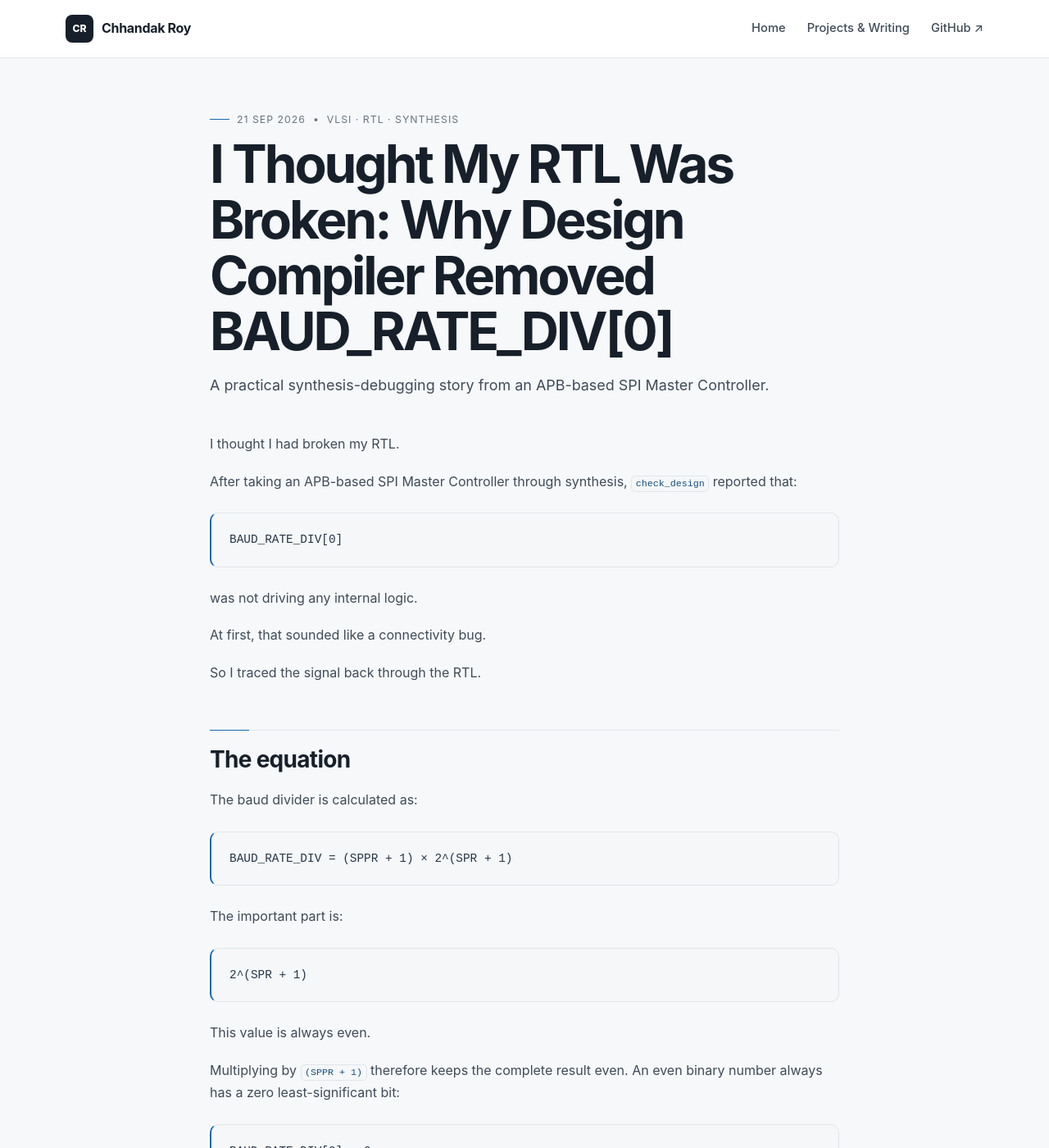
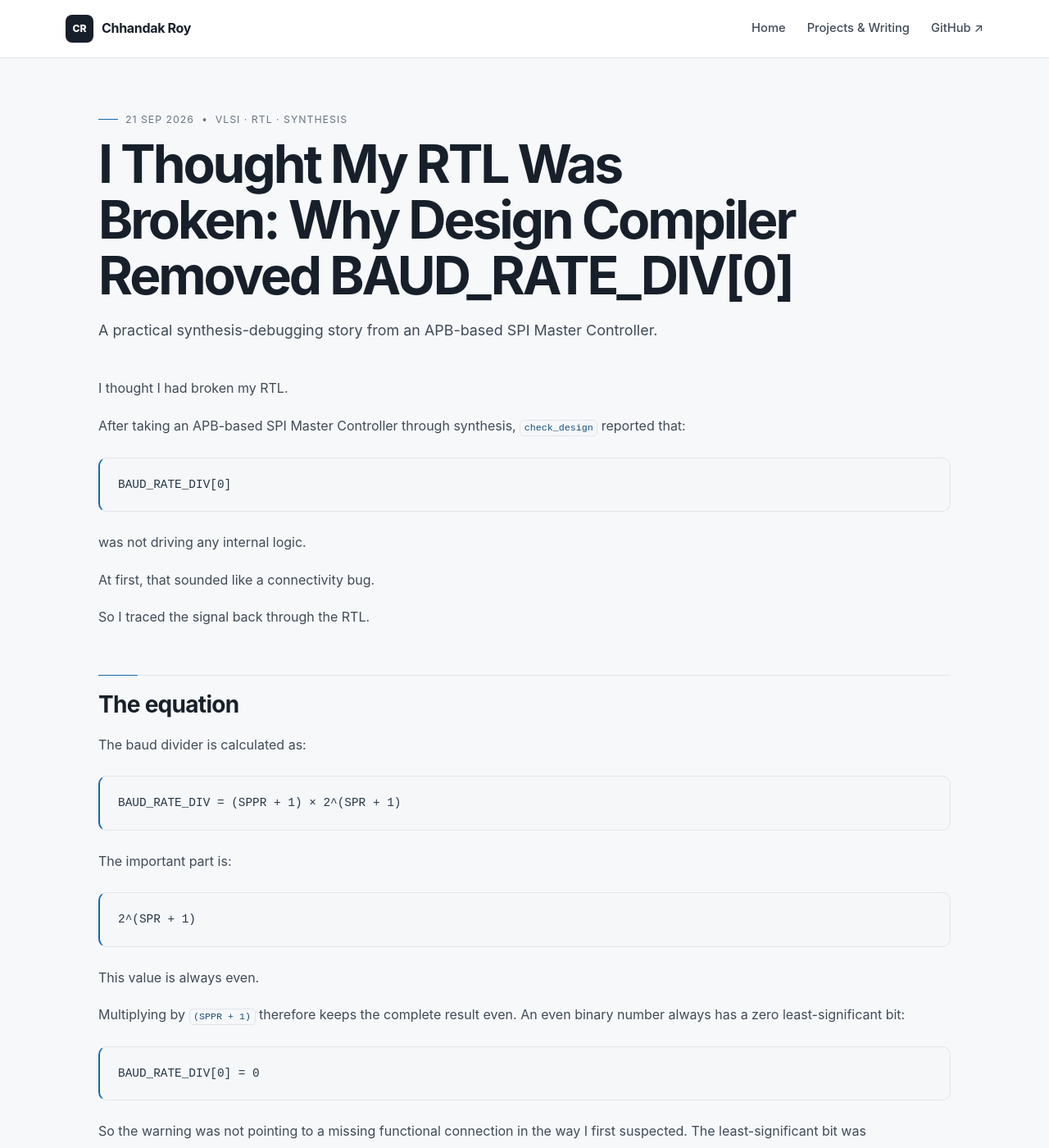
Before and after one commit to ChhandakRoy/chhandakroy.github.io, a Jekyll site: the page built from _posts/2026-09-21-design-compiler-baud-rate-lsb.md, in a window 1280 px wide and 1400 px high. Shown: the whole window at 82% size. Built offline with Jekyll 4.4.1, drawn with Linux system fonts in a browser that asks for light colours.

Commit message:
Centralizing the article position

```diff
--- a/assets/css/style.css
+++ b/assets/css/style.css
@@ -851,13 +851,13 @@ pre {
    ========================================================= */
 
 .article {
-  width: min(60vw, 1100px);
+  width: 100%;
+  max-width: 1040px;
   margin-left: auto;
   margin-right: auto;
 
   padding: 64px 0 110px;
 }
-
 .article h1 {
   max-width: 100%;
 
```
